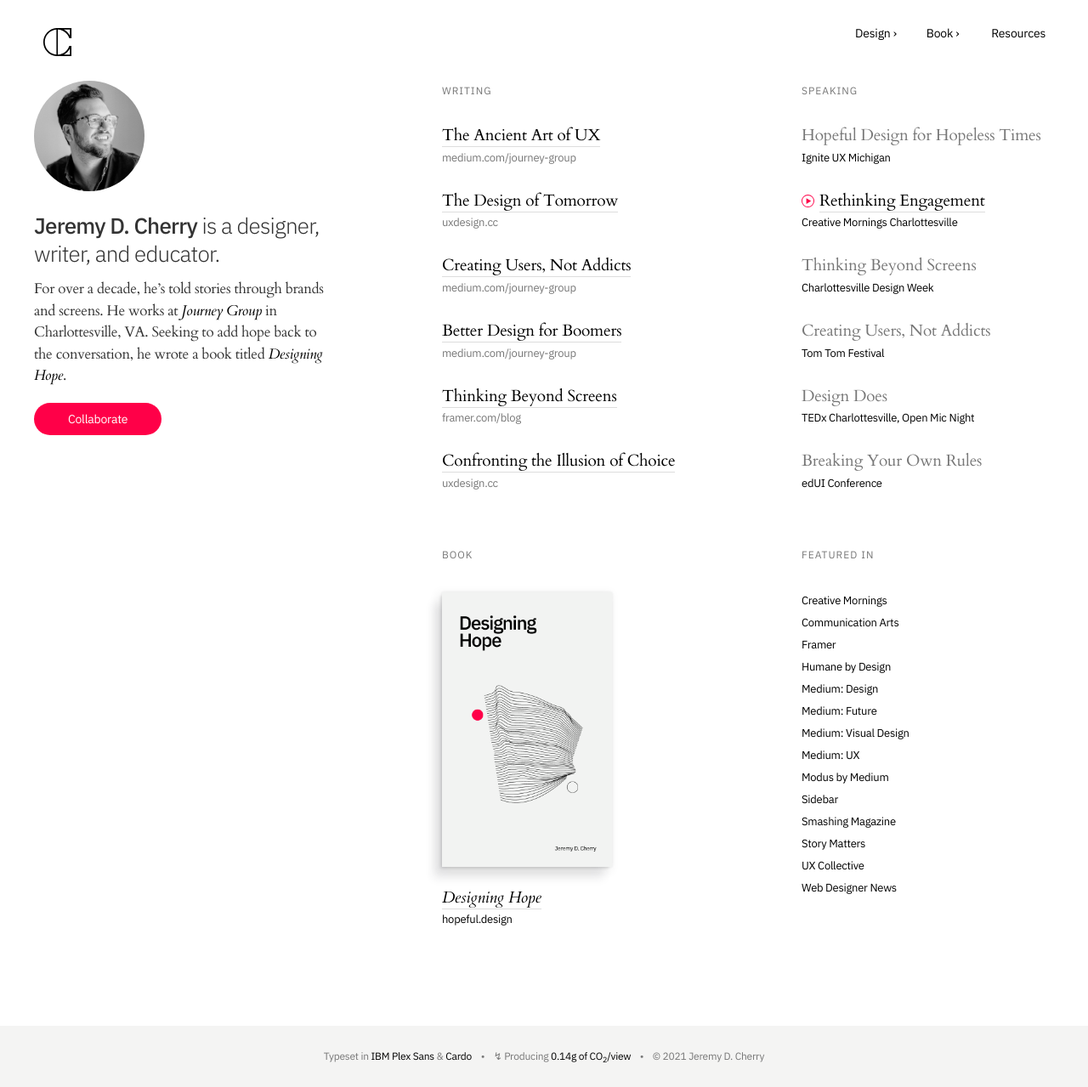
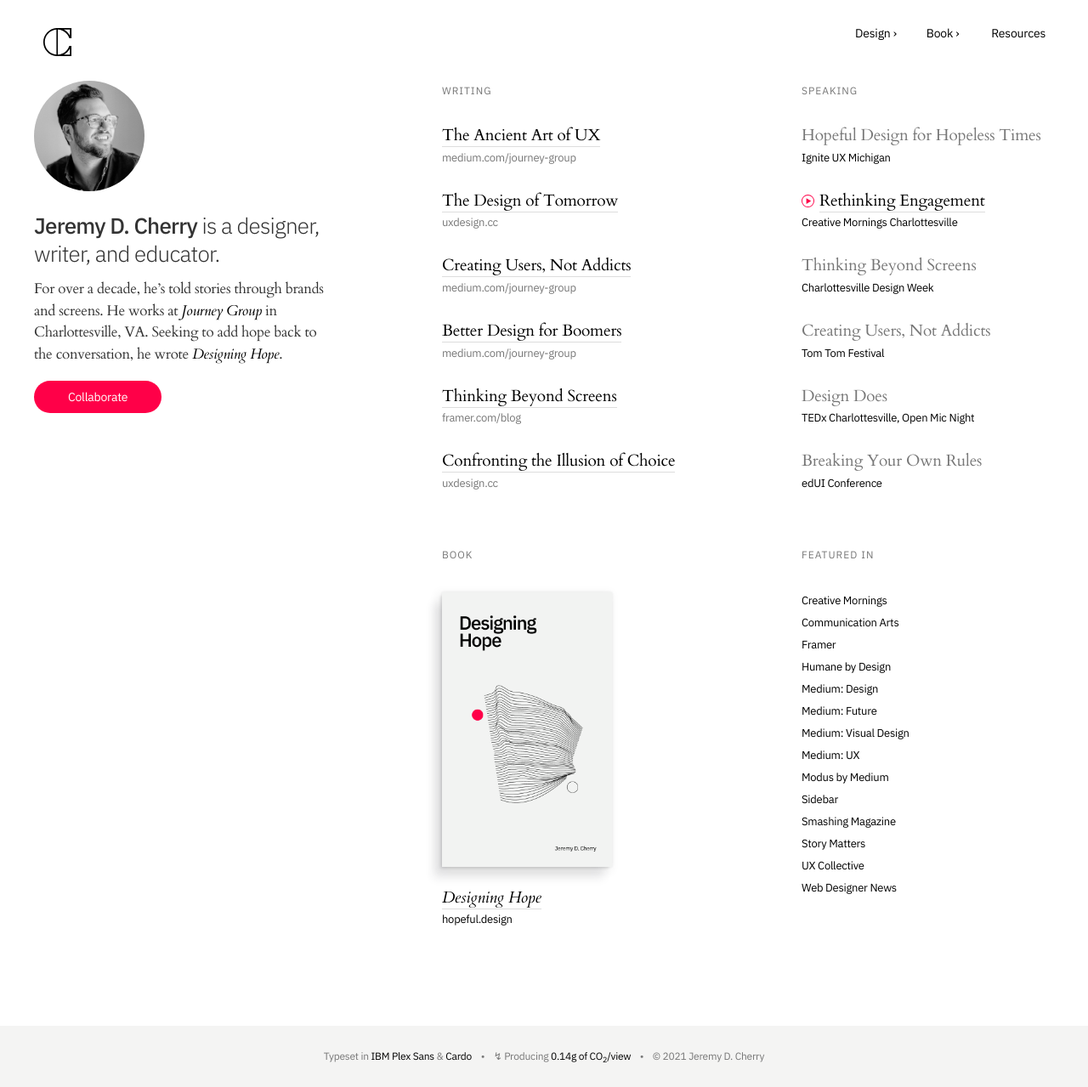
Before and after one commit to jeremydcherry/jeremydcherry.github.io, a Jekyll site: the page built from index.md, in a window 1280 px wide. Shown: the whole page at 85% size. Built offline with Jekyll 4.4.1, drawn with Linux system fonts in a browser that asks for light colours.

Commit message:
Updated About blurb

```diff
--- a/index.md
+++ b/index.md
@@ -12,7 +12,7 @@
   	<div class="bio">
   		<img src="/images/jeremy-headshot.jpg" class="avatar" alt="Photo of Jeremy D. Cherry">
 		<h1><span class="name">Jeremy D. Cherry</span> is a designer, writer, and educator.</h1>
-		<h6>For over a decade, he’s told stories through brands and screens. He works at <a href="https://journeygroup.com"><em>Journey Group</em></a> in Charlottesville, VA. Seeking to add hope back to the conversation, he wrote a book titled <a href="https://hopeful.design"><em>Designing Hope</em></a>.</h6>
+		<h6>For over a decade, he’s told stories through brands and screens. He works at <a href="https://journeygroup.com"><em>Journey Group</em></a> in Charlottesville, VA. Seeking to add hope back to the conversation, he wrote <a href="https://hopeful.design"><em>Designing Hope</em></a>.</h6>
 		<a href="mailto:jeremy@jeremydcherry.com" class="btn">Collaborate</a>
 	</div>
   </div>
```
